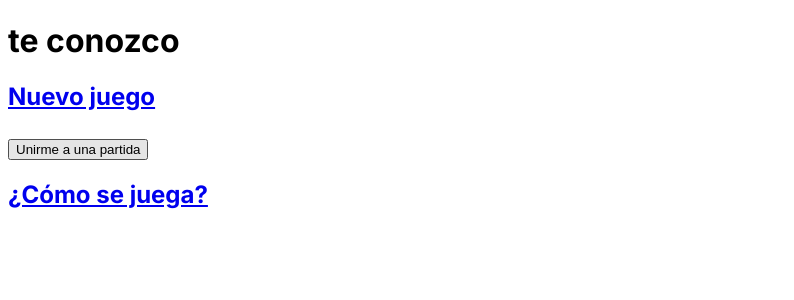
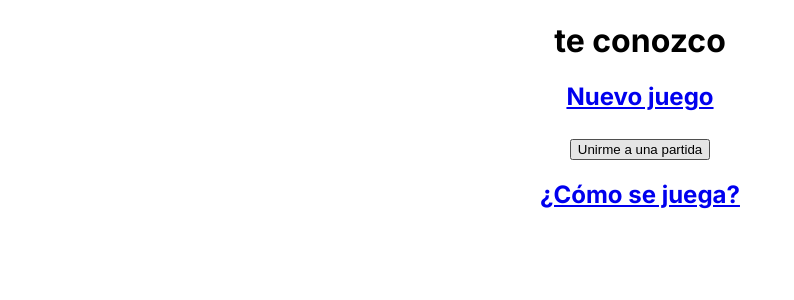
Before and after one commit to LucaPalminteri/do-I-know-u, a Next.js app: page / in a window 1280 px wide. In both pictures the pointer is over the button "Unirme a una partida". Shown: the top 300 px of the page, without its empty margins (0-794 px from the left). Built offline with nearby package versions, Linux system fonts and the light colour scheme.

Commit message:
add style folder scss

```diff
--- a/styles/index.css
+++ b/styles/index.css
@@ -1 +1,7 @@
-/*# sourceMappingURL=index.css.map */
+html, body {
+  text-align: center;
+}
+
+button:hover {
+  cursor: pointer;
+}/*# sourceMappingURL=index.css.map */
--- a/styles/scss/_global.scss
+++ b/styles/scss/_global.scss
@@ -0,0 +1,7 @@
+html,body {
+    text-align: center;
+}
+
+button:hover {
+    cursor: pointer;
+}
```
Also changed, not shown: 1 other file (tests, documents, lock files or other folders).
